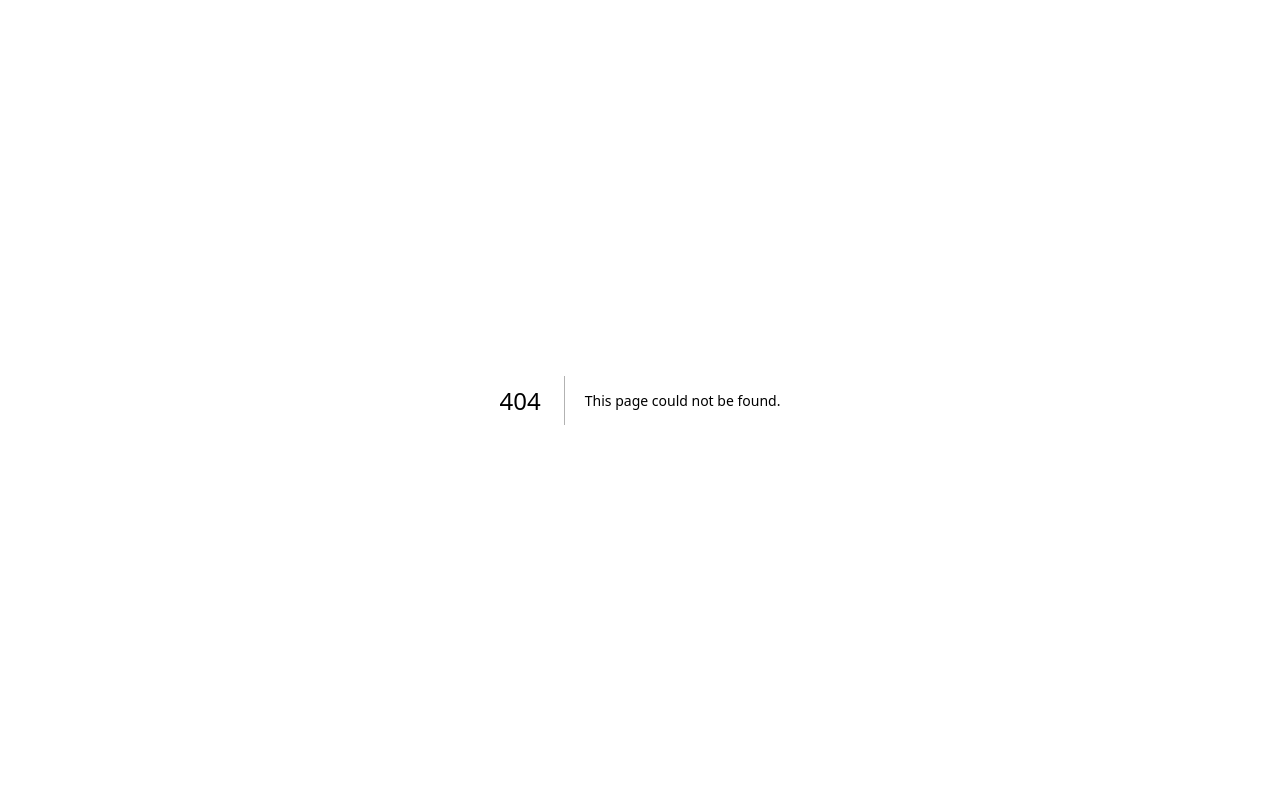
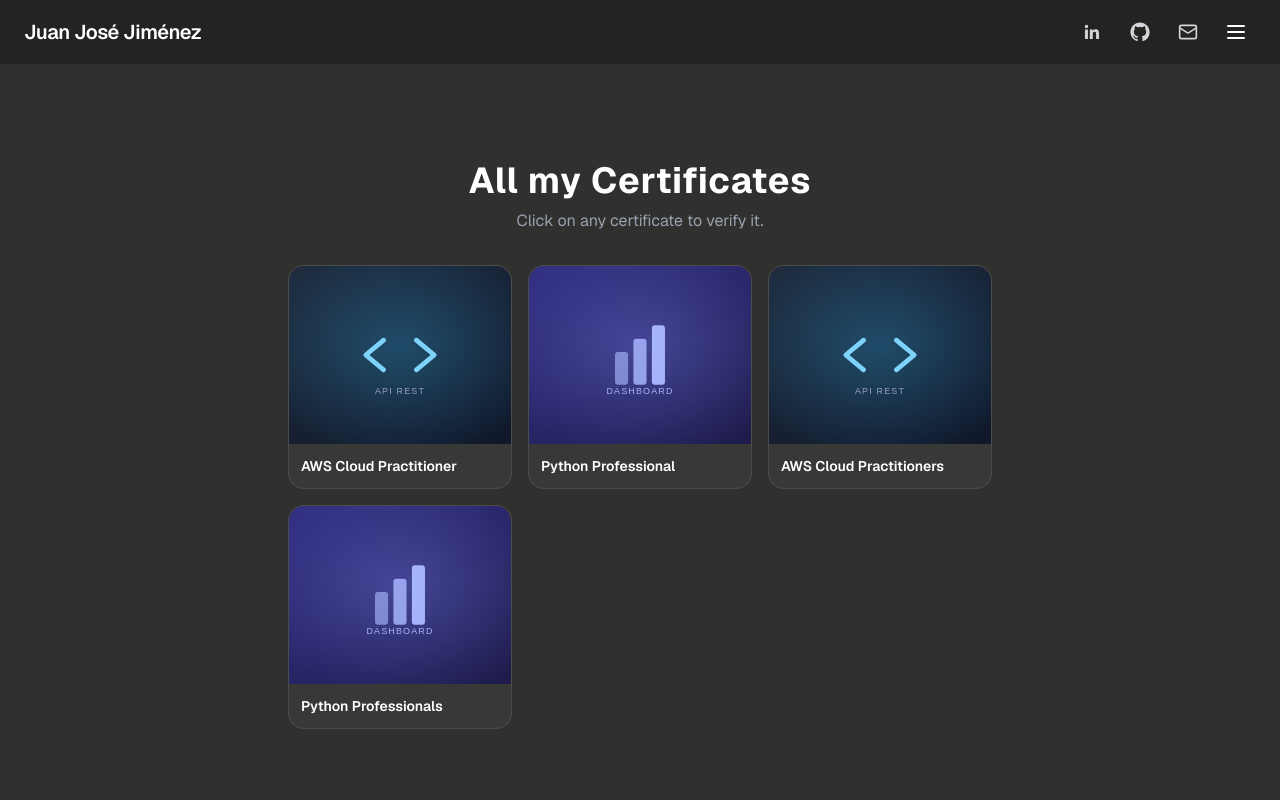
Before and after one commit to JJ343/portfolio, a Next.js app: page /certificates in a window 1280 px wide. Before the commit this address had no page. Shown: the top 800 px of the page. Built offline with nearby package versions, Linux system fonts and the light colour scheme.

Commit message:
page for certificate done

```diff
--- /dev/null
+++ b/app/certificates/page.tsx
@@ -0,0 +1,55 @@
+import Header from "@/components/header";
+import Footer from "@/components/footer";
+import { CertificateCard } from "@/components/certificate-card";
+import { getCertificates } from "@/lib/certificates";
+
+export const metadata = {
+  title: "Certificates - Juan Jose Jimenez",
+  description: "All my certificates",
+};
+
+export default function CertificatesPage() {
+  const certificates = getCertificates();
+
+  return (
+    <div className="flex min-h-full flex-1 flex-col bg-[#30302e] font-sans dark:bg-[#30302e]">
+      <Header />
+      <main className="mx-auto flex w-full max-w-3xl flex-1 flex-col px-6 py-16 sm:px-8 sm:py-24">
+        <div className="text-center text-white">
+          <p className="font-bold text-3xl sm:text-4xl tracking-wide">
+            All my Certificates
+          </p>
+          <p className="mt-2 text-sm sm:text-base text-gray-400">
+            Click on any certificate to verify it.
+          </p>
+        </div>
+
+        {certificates.length === 0 ? (
+          <div className="mt-8 flex flex-col items-center gap-3 rounded-xl border border-dashed border-white/10 bg-white/[0.02] px-6 py-12 text-center text-white">
+            <p className="text-lg font-semibold">No certificates yet</p>
+            <p className="max-w-sm text-sm text-gray-400">
+              I haven't added any certificates yet. Please check back later for
+            </p>
+          </div>
+        ) : (
+          <section
+            className="mt-8 flex flex-col space-y-6 text-white"
+
+          >
+            <div className="grid w-full grid-cols-3 gap-4 sm:grid-cols-3">
+              {certificates.map((certificate) => (
+                <CertificateCard
+                  key={certificate.title}
+                  title={certificate.title}
+                  imageUrl={certificate.imageUrl}
+                  certificateUrl={certificate.certificateUrl}
+                />
+              ))}
+            </div>
+          </section>
+        )}
+      </main>
+      <Footer />
+    </div>
+  );
+}
--- /dev/null
+++ b/components/certificate-card.tsx
@@ -0,0 +1,37 @@
+interface CertificateCardProps {
+  title: string;
+  imageUrl: string;
+  certificateUrl: string;
+  altText?: string;
+}
+
+export function CertificateCard({
+  title,
+  imageUrl,
+  certificateUrl,
+  altText = "Certificate preview",
+}: CertificateCardProps) {
+  return (
+    <a
+      href={certificateUrl}
+      target="_blank"
+      rel="noopener noreferrer"
+      aria-label={`${title} — ver certificado`}
+      title={title}
+      className="group/card relative flex aspect-square w-full flex-col overflow-hidden rounded-2xl border border-white/10 bg-white/[0.04] transition-all duration-300 hover:-translate-y-1 hover:border-white/25 hover:bg-white/[0.07] hover:shadow-xl hover:shadow-black/40"
+    >
+      <div className="relative min-h-0 flex-1 overflow-hidden">
+        <img
+          src={imageUrl}
+          alt={altText}
+          className="h-full w-full object-cover transition-transform duration-500 group-hover/card:scale-105"
+        />
+        <div className="absolute inset-0 bg-gradient-to-t from-black/40 to-transparent opacity-0 transition-opacity duration-300 group-hover/card:opacity-100" />
+      </div>
+
+      <div className="flex flex-col p-3">
+        <h3 className="truncate text-sm font-semibold text-white">{title}</h3>
+      </div>
+    </a>
+  );
+}
--- a/components/header.tsx
+++ b/components/header.tsx
@@ -5,7 +5,7 @@
 
 const MENU_ITEMS = [
   { label: "My Projects", href: "/projects" },
-  { label: "Certificates", href: "/#certificates" },
+  { label: "Certificates", href: "/certificates" },
 ]
 
 // TODO: actualiza estos links con tus datos reales
--- /dev/null
+++ b/lib/certificates.ts
@@ -0,0 +1,14 @@
+import rawCertificates from "@/public/certificates.json";
+
+export type Certificate = {
+  title: string;
+  imageUrl: string;
+  certificateUrl: string;
+};
+
+export const allCertificates: Certificate[] =
+  rawCertificates as Certificate[];
+
+export function getCertificates(): Certificate[] {
+  return allCertificates;
+}
--- /dev/null
+++ b/public/certificates.json
@@ -0,0 +1,22 @@
+[
+  {
+    "title": "AWS Cloud Practitioner",
+    "imageUrl": "/placeholder-1.svg",
+    "certificateUrl": "https://www.credly.com/"
+  },
+  {
+    "title": "Python Professional",
+    "imageUrl": "/placeholder-2.svg",
+    "certificateUrl": "https://www.credly.com/"
+  },
+  {
+    "title": "AWS Cloud Practitioners",
+    "imageUrl": "/placeholder-1.svg",
+    "certificateUrl": "https://www.credly.com/"
+  },
+  {
+    "title": "Python Professionals",
+    "imageUrl": "/placeholder-2.svg",
+    "certificateUrl": "https://www.credly.com/"
+  }
+]
```
